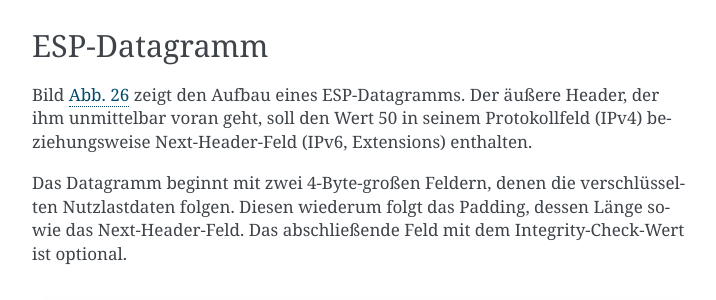
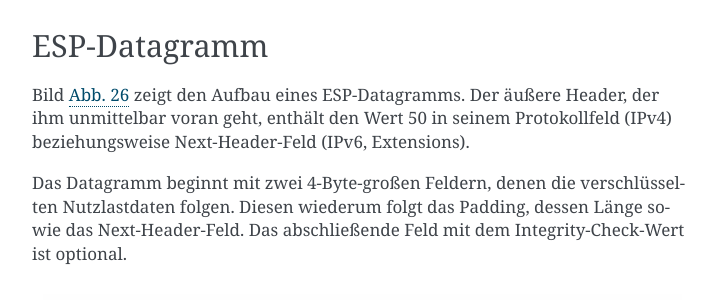
Before and after one commit to matwei-books/Fehlersuche-bei-IPsec-VPN-mit-IKEv2, a Sphinx documentation site: the page built from source/anhang/datagram-header.rst, in a window 1280 px wide and 900 px high, scrolled down 14347 px. Shown: the part 177-477 px from the top of the window, without its empty margins (388-1104 px from the left). Built offline with Sphinx 7.4.7, drawn with Linux system fonts in a browser that asks for light colours; cross-references to code outside the pages are shown as plain code.

Commit message:
Formulierung anpassen

```diff
--- a/source/anhang/datagram-header.rst
+++ b/source/anhang/datagram-header.rst
@@ -634,9 +634,9 @@ ESP-Datagramm
 -------------
 
 Bild :numref:`ipsec-esp-datagram` zeigt den Aufbau eines ESP-Datagramms.
-Der äußere Header, der ihm unmittelbar voran geht, soll den Wert 50 in
-seinem Protokollfeld (IPv4) beziehungsweise Next-Header-Feld (IPv6,
-Extensions) enthalten.
+Der äußere Header, der ihm unmittelbar voran geht,
+enthält den Wert 50 in seinem Protokollfeld (IPv4)
+beziehungsweise Next-Header-Feld (IPv6, Extensions).
 
 Das Datagramm beginnt mit zwei 4-Byte-großen Feldern, denen die
 verschlüsselten Nutzlastdaten folgen. Diesen wiederum folgt das Padding,
```
